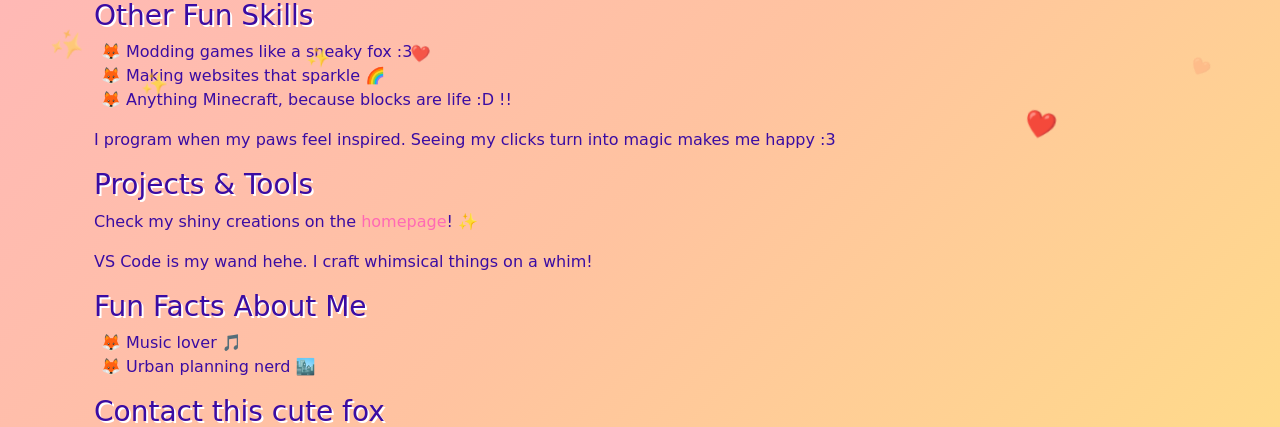
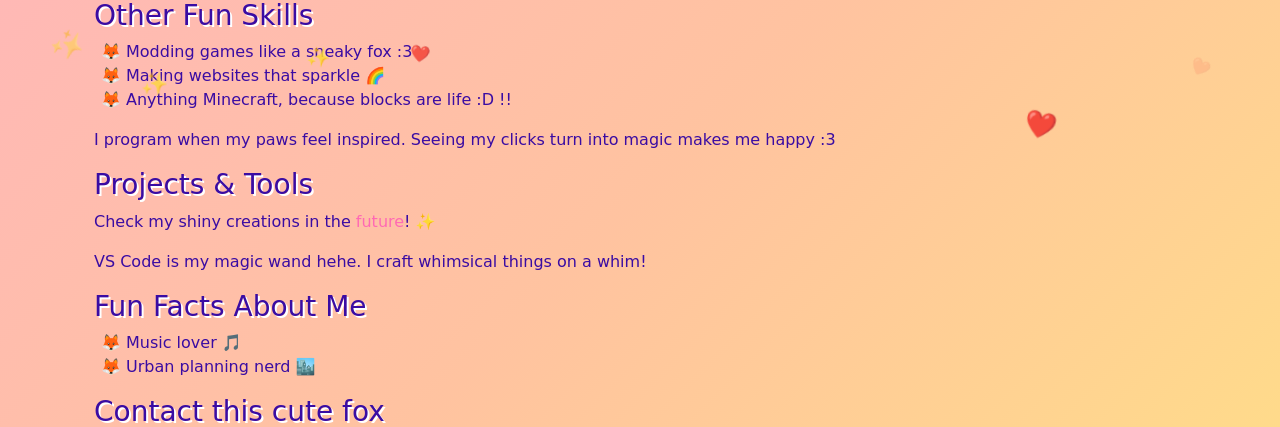
Before and after one commit to juni-vv/junishowcase, a Laravel app: page / in a window 1280 px wide. Shown: the part 451-878 px from the top of the page. Run offline with Laravel 12, Linux system fonts and the light colour scheme; parts of the project's set-up code (start-up, migrations or seed data) failed here and were passed over.

Commit message:
Temporary fixes for deployment

```diff
--- a/resources/views/about.blade.php
+++ b/resources/views/about.blade.php
@@ -184,8 +184,8 @@
             <p>I program when my paws feel inspired. Seeing my clicks turn into magic makes me happy :3</p>
 
             <h3>Projects & Tools</h3>
-            <p>Check my shiny creations on the <a href="{{ url('/') }}">homepage</a>! ✨</p>
-            <p>VS Code is my wand hehe. I craft whimsical things on a whim!</p>
+            <p>Check my shiny creations in the <a href="{{ url('/') }}">future</a>! ✨</p>
+            <p>VS Code is my magic wand hehe. I craft whimsical things on a whim!</p>
 
             <h3>Fun Facts About Me</h3>
             <ul>
@@ -196,7 +196,7 @@
             <h3>Contact this cute fox</h3>
             <p>Email me at <a href="mailto:jvdvelde2005@gmail.com">jvdvelde2005@gmail.com</a> or say hi below! 🦊</p>
 
-            <form action="{{ url('/contact') }}" method="POST" class="contact-form mb-4">
+            <form class="contact-form mb-4">
                 @csrf
                 <div class="row mb-3">
                     <div class="col-md-6">
```
